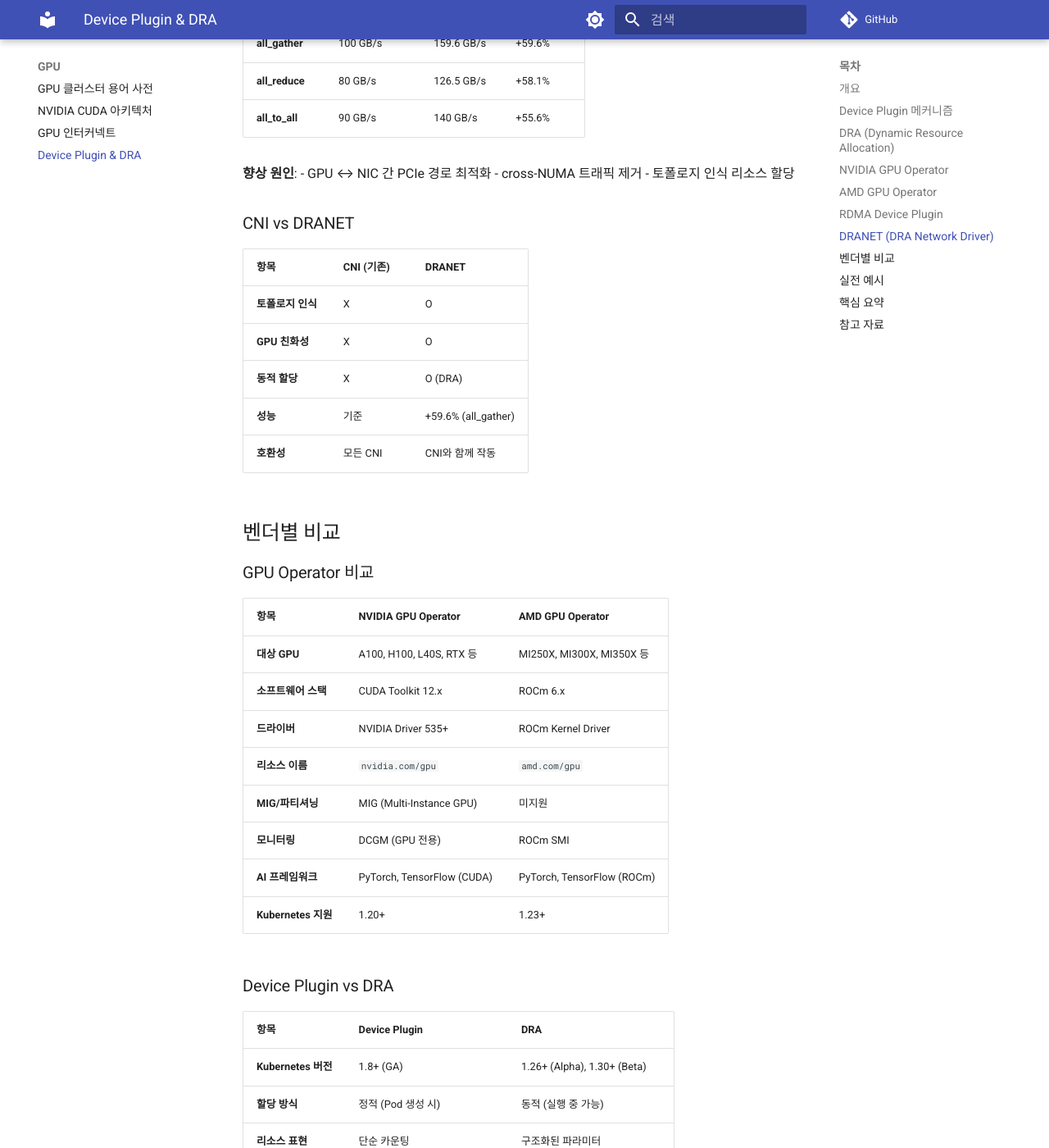
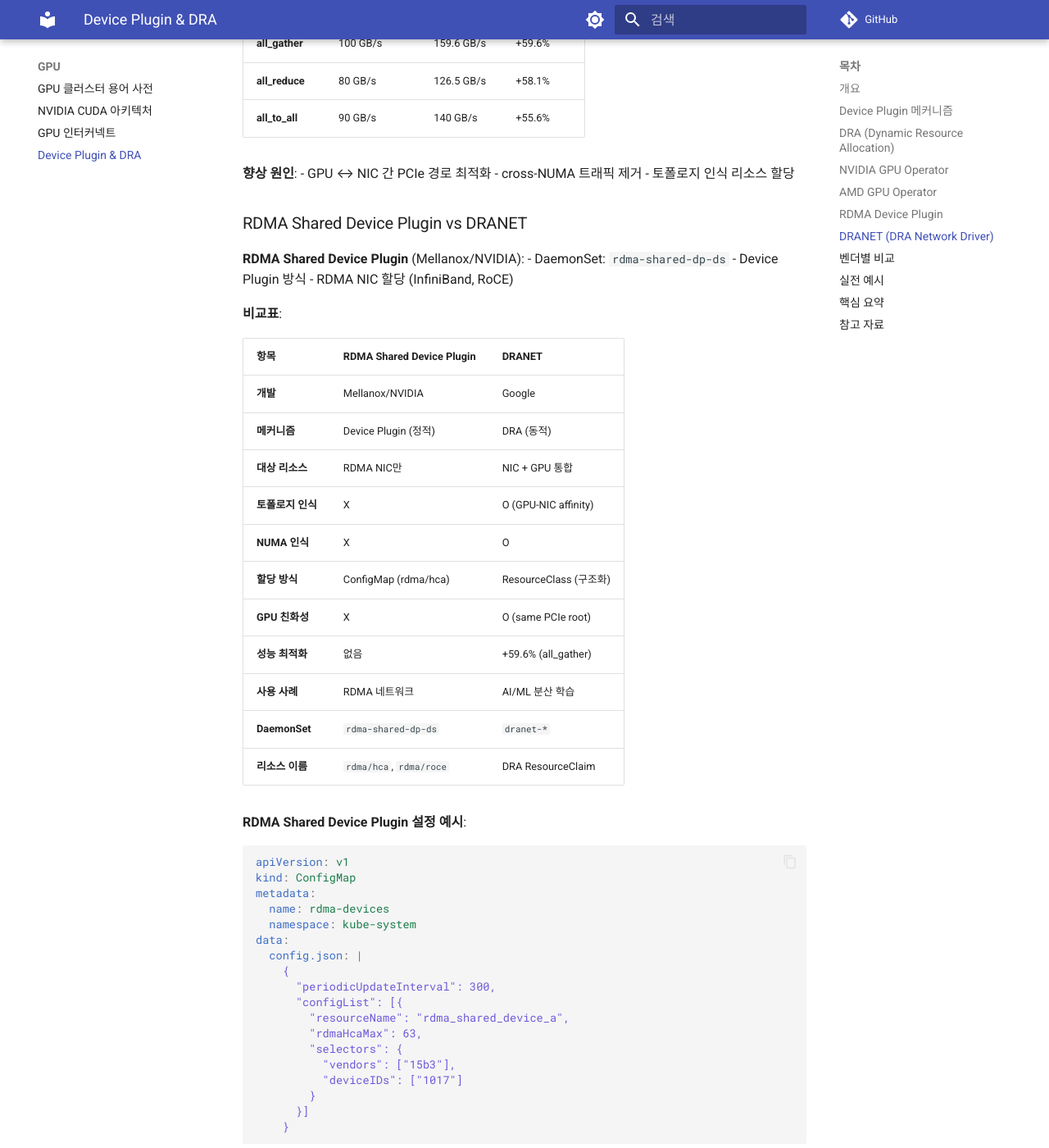
Before and after one commit to juwon8891/juwon8891.github.io, an MkDocs documentation site: the page built from docs/gpu/device-plugin-dra.md, in a window 1280 px wide and 1400 px high, scrolled down 14367 px. Shown: the whole window at 82% size. Built offline with MkDocs 1.6.1 and Material for MkDocs 9.7.7, drawn with Linux system fonts in a browser that asks for light colours; comment, search, counter and statistics services are not loaded; some of the changed text lies outside the part shown.

Commit message:
docs: Add RDMA Shared Device Plugin vs DRANET comparison
- Add detailed comparison table (mechanism, topology awareness, performance)
- Explain rdma-shared-dp-ds DaemonSet (from user screenshot)
- Add RDMA Shared Device Plugin ConfigMap example
- Add Pod request comparison (Device Plugin vs DRA approach)
- Add selection criteria table based on requirements
- Clarify: RDMA plugin for basic RDMA, DRANET for GPU+NIC optimization

````diff
--- a/docs/gpu/device-plugin-dra.md
+++ b/docs/gpu/device-plugin-dra.md
@@ -656,15 +656,93 @@ spec:
 - cross-NUMA 트래픽 제거
 - 토폴로지 인식 리소스 할당
 
-### CNI vs DRANET
+### RDMA Shared Device Plugin vs DRANET
 
-| 항목 | CNI (기존) | DRANET |
-|------|-----------|--------|
-| **토폴로지 인식** | X | O |
-| **GPU 친화성** | X | O |
-| **동적 할당** | X | O (DRA) |
-| **성능** | 기준 | +59.6% (all_gather) |
-| **호환성** | 모든 CNI | CNI와 함께 작동 |
+**RDMA Shared Device Plugin** (Mellanox/NVIDIA):
+- DaemonSet: `rdma-shared-dp-ds`
+- Device Plugin 방식
+- RDMA NIC 할당 (InfiniBand, RoCE)
+
+**비교표**:
+
+| 항목 | RDMA Shared Device Plugin | DRANET |
+|------|---------------------------|--------|
+| **개발** | Mellanox/NVIDIA | Google |
+| **메커니즘** | Device Plugin (정적) | DRA (동적) |
+| **대상 리소스** | RDMA NIC만 | NIC + GPU 통합 |
+| **토폴로지 인식** | X | O (GPU-NIC affinity) |
+| **NUMA 인식** | X | O |
+| **할당 방식** | ConfigMap (rdma/hca) | ResourceClass (구조화) |
+| **GPU 친화성** | X | O (same PCIe root) |
+| **성능 최적화** | 없음 | +59.6% (all_gather) |
+| **사용 사례** | RDMA 네트워크 | AI/ML 분산 학습 |
+| **DaemonSet** | `rdma-shared-dp-ds` | `dranet-*` |
+| **리소스 이름** | `rdma/hca`, `rdma/roce` | DRA ResourceClaim |
+
+**RDMA Shared Device Plugin 설정 예시**:
+```yaml
+apiVersion: v1
+kind: ConfigMap
+metadata:
+  name: rdma-devices
+  namespace: kube-system
+data:
+  config.json: |
+    {
+      "periodicUpdateInterval": 300,
+      "configList": [{
+        "resourceName": "rdma_shared_device_a",
+        "rdmaHcaMax": 63,
+        "selectors": {
+          "vendors": ["15b3"],
+          "deviceIDs": ["1017"]
+        }
+      }]
+    }
+```
+
+**Pod 요청 비교**:
+
+```yaml
+# RDMA Shared Device Plugin 방식
+apiVersion: v1
+kind: Pod
+spec:
+  containers:
+  - name: rdma-app
+    resources:
+      limits:
+        rdma/hca: 1
+    volumeMounts:
+    - name: rdma
+      mountPath: /dev/infiniband
+  volumes:
+  - name: rdma
+    hostPath:
+      path: /dev/infiniband
+
+---
+# DRANET 방식 (GPU + NIC 토폴로지 인식)
+apiVersion: v1
+kind: Pod
+spec:
+  containers:
+  - name: training
+    resources:
+      claims:
+      - name: gpu-claim
+      - name: network-claim  # GPU와 같은 PCIe root에 배치
+```
+
+**선택 기준**:
+
+| 요구사항 | 추천 |
+|---------|------|
+| RDMA 네트워크만 필요 | RDMA Shared Device Plugin |
+| GPU + NIC 토폴로지 최적화 필요 | DRANET |
+| AI/ML 분산 학습 (NCCL) | DRANET |
+| 기존 워크로드 (MPI, UCX) | RDMA Shared Device Plugin |
+| DRA 기능 필요 (동적 할당) | DRANET |
 
 ## 벤더별 비교
 
````
